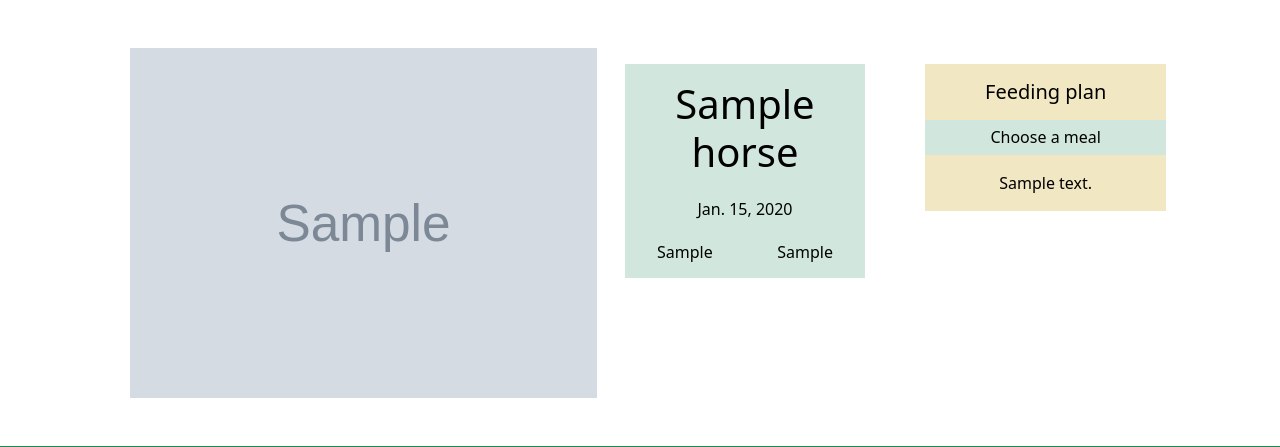
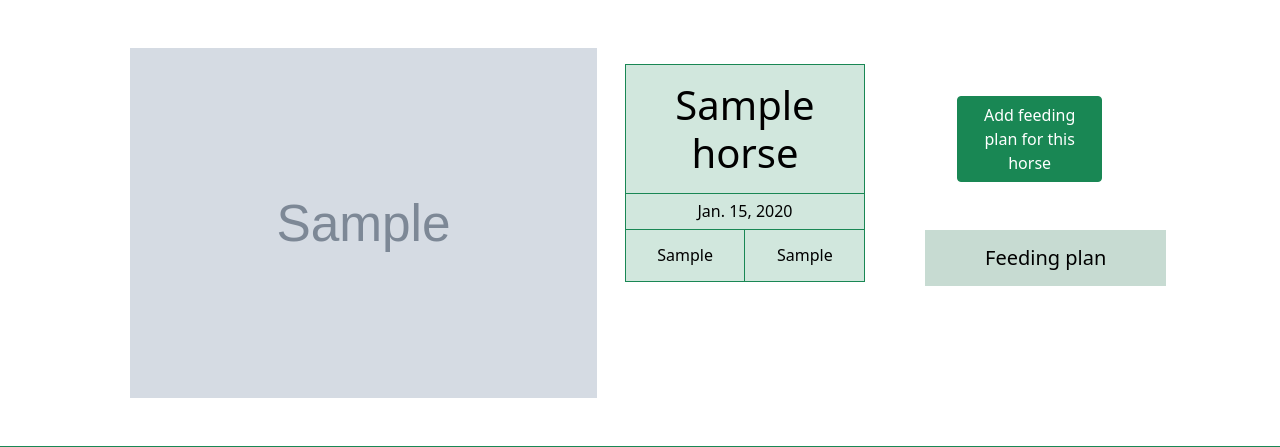
Before and after one commit to martynawitkowska/my_stable, a Django app: a page that uses horses/templates/horses/horse_detail.html in a window 1280 px wide. Shown: the part 59-506 px from the top of the page. Run offline with Django 4.2, Linux system fonts and the light colour scheme; tables that the repository leaves empty hold one stand-in row (values such as "Sample post"); grey boxes marked "Sample" are stand-in pictures; lists and menus that the app fills with data are empty; parts of the project's set-up code (start-up, migrations or seed data) failed here and were passed over; some libraries are stand-ins or nearby versions.

Commit message:
rearranged horse feeding table, adjusted form for feeding and horse detail view

```diff
--- a/horses/forms.py
+++ b/horses/forms.py
@@ -1,4 +1,5 @@
 from django import forms
+from django.forms import modelformset_factory
 
 from . import models
 
@@ -31,7 +32,7 @@ class AddFeedingForm(forms.ModelForm):
 
     class Meta:
         model = models.Feeding
-        fields = ['meal', 'description', 'horse']
+        fields = ['breakfast', 'dinner', 'supper', 'horse']
 
     def __init__(self, *args, **kwargs):
         request = kwargs.pop('request', None)
--- a/horses/models.py
+++ b/horses/models.py
@@ -64,12 +64,13 @@ class BitsToUse(models.Model):
 
 class Feeding(models.Model):
     horse = models.ForeignKey('Horse', on_delete=models.PROTECT, related_name='feeding_plans')
-    meal = models.SmallIntegerField(choices=enums.Meals.CHOICES, default=0)
-    description = models.TextField()
+    breakfast = models.TextField(null=True)
+    dinner = models.TextField(null=True)
+    supper = models.TextField(null=True)
     date_created = models.DateTimeField(auto_now_add=True)
 
-    class Meta:
-        unique_together = ('horse', 'meal')
+    def __str__(self):
+        return f'{self.horse} feeding plan created {self.date_created}'
 
 
 class VetAppointment(models.Model):
--- a/horses/templates/horses/add_meal.html
+++ b/horses/templates/horses/add_meal.html
@@ -1,5 +1,5 @@
 {% extends 'base.html' %}
-{% load crispy_forms_tags %}
+{% load crispy_forms_filters %}
 
 {% block title %}
  Add meal
@@ -20,7 +20,7 @@
                         </div>
                     {% endfor %}
                 {% endif %}
-                <h1>Add meal</h1>
+                <h1>Add feeding plan</h1>
                 {% csrf_token %}
 
                 {{ form|crispy }}
--- a/horses/templates/horses/horse_detail.html
+++ b/horses/templates/horses/horse_detail.html
@@ -12,7 +12,7 @@
                 <img class="float-start image" src="{{ horse.picture.url }}" alt="Picture of {{ horse.name }}">
             </div>
         <div class="col me-3 p-3">
-            <table class="table table-success table-borderless table-hover">
+            <table class="table table-success table-bordered border-success">
                 <th class="p-3 h1 text-center" colspan="2">
                     {{ horse.name }}
                 </th>
@@ -31,24 +31,32 @@
             </table>
         </div>
         <div class="col">
-            <table class="m-3 p-5 text-center table table-borderless table-warning table-striped">
+            <table class="m-3 p-5 text-center table table-borderless table-success table-striped">
             <th class="p-3 h5">Feeding plan</th>
-            {% for meal in feeding %}
+            {% if feeding < 1 %}
                 <tr class="p-5 text-center">
-                    {% for number, meal_name in meal_names %}
-                        {% if number ==  meal.meal%}
-                        <td class="p-2 table-success h6">{{ meal_name }}</td>
-                        {% endif %}
-                    {% endfor %}
+                   <td class="h6">Breakfast</td>
                 </tr>
                 <tr class="p-2 text-center">
-                    <td class="p-3">{{ meal.description }}</td>
+                    <td class="p-3">{{ feeding.breakfast }}</td>
                 </tr>
-                {% empty %}
+                <tr class="p-5 text-center">
+                   <td class="h6">Dinner</td>
+                </tr>
+                <tr class="p-2 text-center">
+                    <td class="p-3">{{ feeding.dinner }}</td>
+                </tr>
+                <tr class="p-5 text-center">
+                   <td class="h6">Supper</td>
+                </tr>
+                <tr class="p-2 text-center">
+                    <td class="p-3">{{ feeding.supper }}</td>
+                </tr>
+            {% else %}
                 <div class="m-5">
-                    <a href="{% url 'horses:add_meal' %}" class="btn" style="background-color: olivedrab">Add feeding plan for this horse</a>
+                    <a href="{% url 'horses:add_meal' %}" class="btn btn-success">Add feeding plan for this horse</a>
                 </div>
-            {% endfor %}
+            {% endif %}
             </table>
         </div>
         </div>
--- a/horses/views.py
+++ b/horses/views.py
@@ -1,4 +1,5 @@
 from django.contrib.auth.mixins import LoginRequiredMixin, PermissionRequiredMixin
+from django.forms import modelformset_factory
 from django.shortcuts import render, redirect
 from django.urls import reverse_lazy
 from django.contrib.auth.decorators import login_required, permission_required
@@ -12,7 +13,7 @@ from . import forms, models, enums
 @permission_required('horses.add_horse', login_url='users:login')
 def add_horse_view(request):
     """
-    Form to add a horse. User has to fill out all fileds in order to add a horse.
+    Form to add a horse. User has to fill out all filed in order to add a horse.
     When submit button is clicked user is redirected to homepage, this is
     supposed to be changed in near future. User should be redirected to a just added
     horse detail view in order to add more details like training, feeding etc.
@@ -83,8 +84,10 @@ class HorseDetailView(DetailView, LoginRequiredMixin):
         Overridden get_context_data method to pass queries for view.
         """
         context = super(HorseDetailView, self).get_context_data(**kwargs)
-        context['feeding'] = models.Feeding.objects.filter(horse=self.object)
-        context['meal_names'] = enums.Meals.CHOICES
+        try:
+            context['feeding'] = models.Feeding.objects.filter(horse=self.object).latest('date_created')
+        except models.Feeding.DoesNotExist:
+            context['feeding'] = None
         return context
 
 
@@ -93,12 +96,13 @@ class AddMealPlan(CreateView, LoginRequiredMixin, PermissionRequiredMixin):
     A form view for adding one meal. In select field user can only choose a horse
     that were added with a corresponding user ID.
     """
+    # form_class = forms.AddFeedingForm
     login_url = reverse_lazy('users:login')
     template_name = 'horses/add_meal.html'
     permission_required = 'horses.add_feeding'
-    form_class = forms.AddFeedingForm
     context_object_name = 'horse'
     success_url = reverse_lazy('home:home')
+    form_class = forms.AddFeedingForm
 
     def get_form_kwargs(self):
         """
```
Also changed, not shown: horses/migrations/0010_alter_feeding_unique_together_feeding_breakfast_and_more.py (added).
